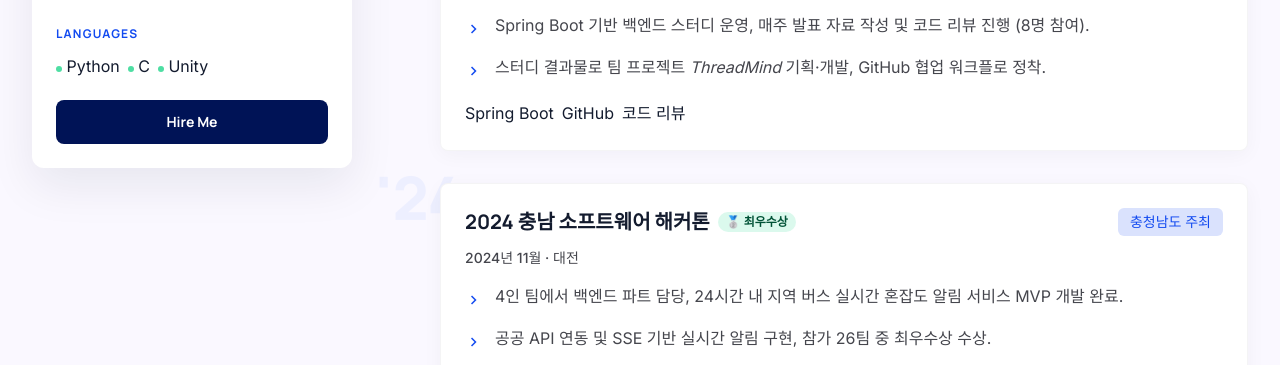
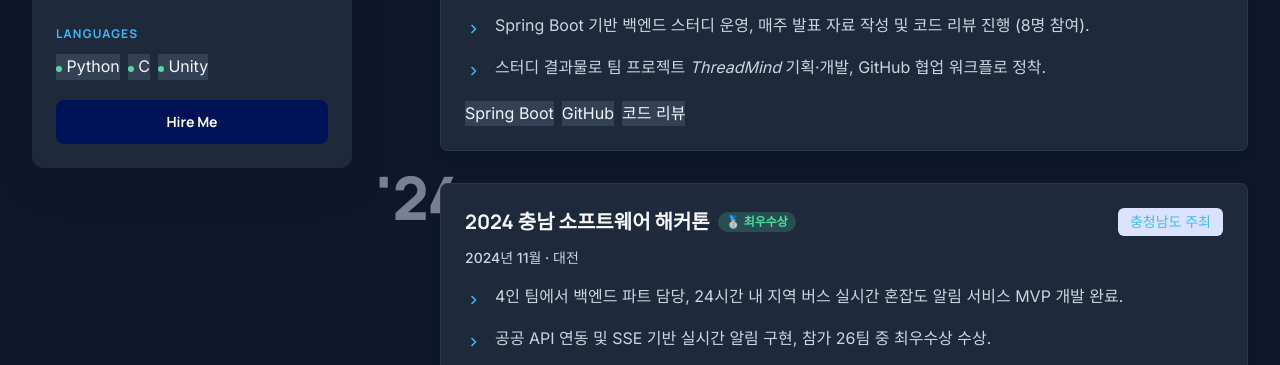
Before and after one commit to KyungGeun/profile-project, a website built with Vite: page index.html in a window 1280 px wide. Shown: the part 735-1100 px from the top of the page. Built offline with nearby package versions, Linux system fonts and the light colour scheme.

Commit message:
이력서 홈페이지를 #0F172A 고대비 다크 테마로 업그레이드

```diff
--- a/index.html
+++ b/index.html
@@ -1,5 +1,5 @@
 <!DOCTYPE html>
-<html class="light" lang="ko">
+<html class="dark" lang="ko">
 
 <head>
   <meta charset="utf-8">
@@ -106,23 +106,65 @@
       transition: background-color 0.4s, color 0.4s;
     }
 
-    /* ── Dark mode overrides ── */
+    /* ── Dark mode overrides (#0F172A Slate 900 Theme for High Readability) ── */
     .dark body {
-      background-color: #0f1626;
-      color: #e2e8f8;
+      background-color: #0f172a !important;
+      color: #f1f5f9 !important;
     }
 
-    .dark .sidebar-card {
-      background-color: #1a233a;
+    .dark .bg-surface-container-lowest,
+    .dark .bg-surface-container-low,
+    .dark .bg-surface-container,
+    .dark .sidebar-card,
+    .dark .hero-card,
+    .dark .exp-card,
+    .dark .project-card,
+    .dark #certs > div > div,
+    .dark #contact > div {
+      background-color: #1e293b !important; /* Slate 800 */
+      border-color: rgba(51, 65, 85, 0.6) !important; /* Slate 700 with opacity */
     }
 
-    .dark .hero-card,
-    .dark .exp-card {
-      background-color: #1a233a;
+    .dark .bg-surface-bright {
+      background-color: #334155 !important; /* Slate 700 */
     }
 
-    .dark .project-card {
-      background-color: #1e2a42;
+    .dark .text-on-surface,
+    .dark .text-\[\#131b2e\] {
+      color: #f8fafc !important; /* Slate 50 (High contrast text) */
+    }
+
+    .dark .text-on-surface-variant {
+      color: #cbd5e1 !important; /* Slate 300 (Very readable subtext) */
+    }
+
+    .dark .text-surface-tint {
+      color: #38bdf8 !important; /* Vibrant Cyan 400 */
+    }
+
+    .dark .tag,
+    .dark .skill-tag {
+      background-color: #334155 !important; /* Slate 700 tag */
+      color: #f1f5f9 !important; /* Slate 100 tag text */
+    }
+
+    .dark h1,
+    .dark h2,
+    .dark h3,
+    .dark h4,
+    .dark h5,
+    .dark h6 {
+      color: #f8fafc !important; /* Force highly readable slate titles */
+    }
+
+    .dark .sidebar-link.is-active {
+      background-color: rgba(56, 189, 248, 0.15) !important; /* Soft cyan glow */
+      color: #38bdf8 !important; /* Vibrant Cyan */
+    }
+
+    .dark .nav-link.is-active {
+      color: #38bdf8 !important;
+      border-bottom-color: #38bdf8 !important;
     }
 
     /* ── Top nav active / inactive ── */
@@ -746,7 +788,7 @@
     if (saved) {
       applyTheme(saved === 'dark');
     } else {
-      applyTheme(window.matchMedia('(prefers-color-scheme: dark)').matches);
+      applyTheme(true); // Default to gorgeous dark mode!
     }
 
     /* ── Nav & Sidebar Active State ── */
```
